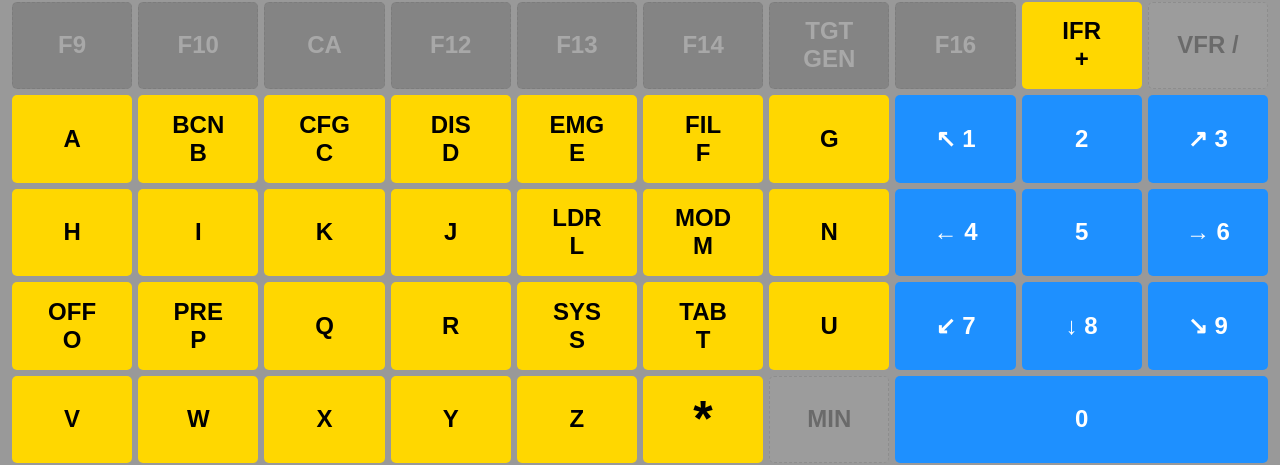
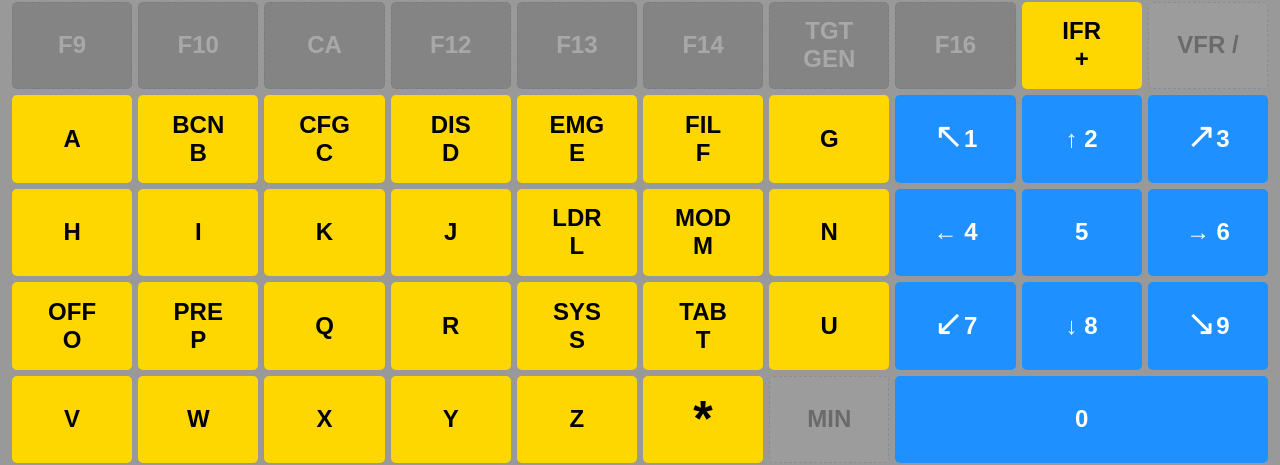
Before and after one commit to vpenchuk/STARS-Keyboard, a plain HTML site: page main.html in a window 1280 px wide. Shown: the part 325-790 px from the top of the page. Drawn offline with Linux system fonts and the light colour scheme.

Commit message:
Missing Up Arrow and Emoji Fix

```diff
--- a/main.html
+++ b/main.html
@@ -49,8 +49,6 @@
             white-space: pre-wrap;
         }
 
-
-
         /* Keyboard: fills remaining height and defines a fixed row grid */
         .keyboard {
             flex: 1 1 0;
@@ -63,7 +61,6 @@
             border-radius: 0;
             background: none;
         }
-
 
         /* Key buttons */
         .key {
@@ -95,6 +92,17 @@
             cursor: not-allowed;
             border: 1px dashed rgba(0, 0, 0, 0.3);
         }
+
+        .no-emoji {
+            font-family: monospace !important;
+            font-weight: lighter;
+            font-variant-ligatures: none;
+            -webkit-font-feature-settings: "liga" 0;
+            font-feature-settings: "liga" 0;
+            font-size: 1.5em;
+            line-height: 1;
+        }
+
 
         .yellow {
             background: #FFD700;
@@ -168,9 +176,9 @@
         <button class="key yellow" data-key="E" data-clickable>EMG<br>E</button>
         <button class="key yellow" data-key="F" data-clickable>FIL<br>F</button>
         <button class="key yellow" data-key="G" data-clickable>G</button>
-        <button class="key blue" data-key="1" data-clickable>&#8598; 1</button>
-        <button class="key blue" data-key="2" data-clickable>2</button>
-        <button class="key blue" data-key="3" data-clickable>&#8599; 3</button>
+        <button class="key blue" data-key="1" data-clickable><span class="no-emoji">&#8598;</span> 1</button>
+        <button class="key blue" data-key="2" data-clickable>&#8593; 2</button>
+        <button class="key blue" data-key="3" data-clickable><span class="no-emoji">&#8599;</span> 3</button>
         <!-- Row 5 -->
         <button class="key yellow" data-key="H" data-clickable>H</button>
         <button class="key yellow" data-key="I" data-clickable>I</button>
@@ -190,9 +198,9 @@
         <button class="key yellow" data-key="S" data-clickable>SYS<br>S</button>
         <button class="key yellow" data-key="T" data-clickable>TAB<br>T</button>
         <button class="key yellow" data-key="U" data-clickable>U</button>
-        <button class="key blue" data-key="7" data-clickable>&#8601; 7</button>
+        <button class="key blue" data-key="7" data-clickable><span class="no-emoji">&#8601;</span> 7</button>
         <button class="key blue" data-key="8" data-clickable>&#8595; 8</button>
-        <button class="key blue" data-key="9" data-clickable>&#8600; 9</button>
+        <button class="key blue" data-key="9" data-clickable><span class="no-emoji">&#8600;</span> 9</button>
         <!-- Row 7 -->
         <button class="key yellow" data-key="V" data-clickable>V</button>
         <button class="key yellow" data-key="W" data-clickable>W</button>
```
